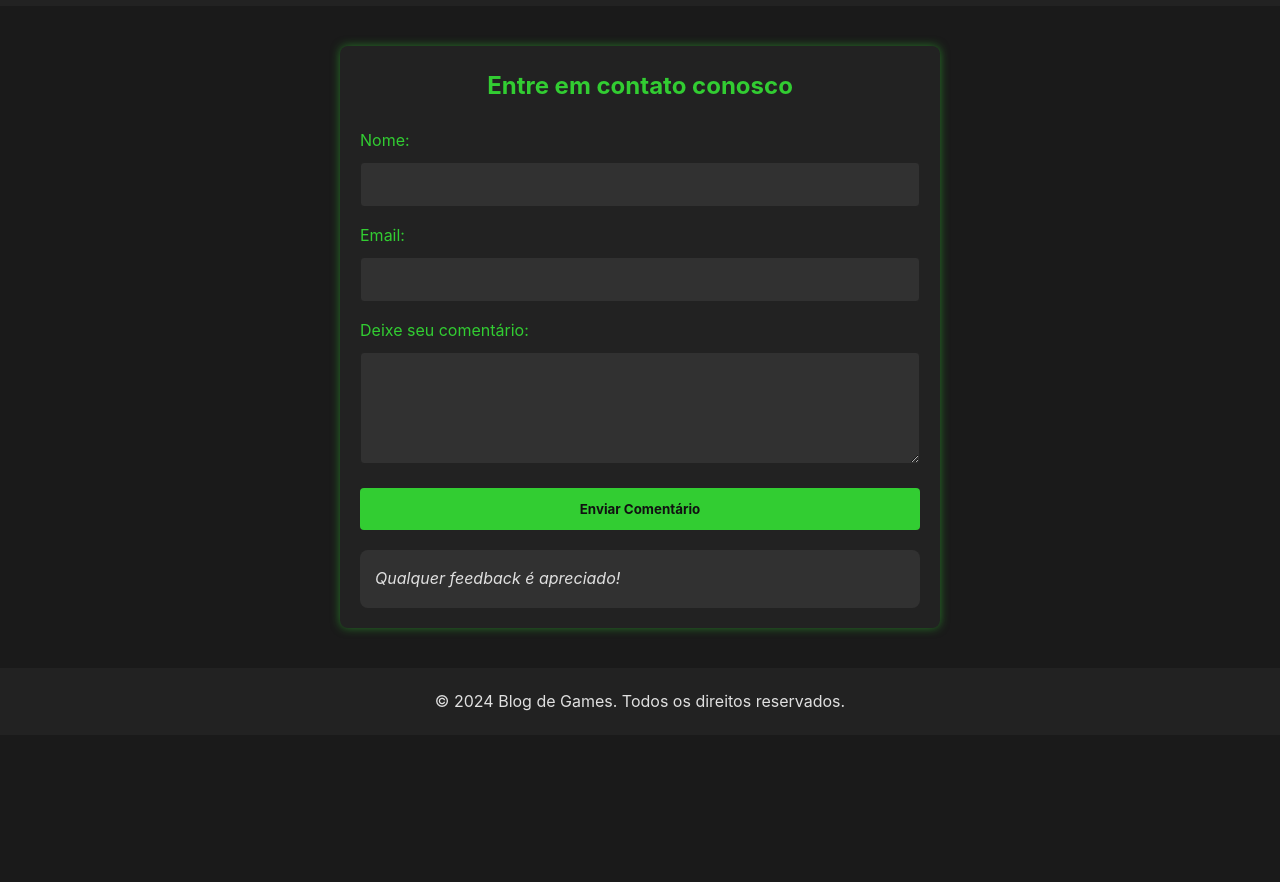
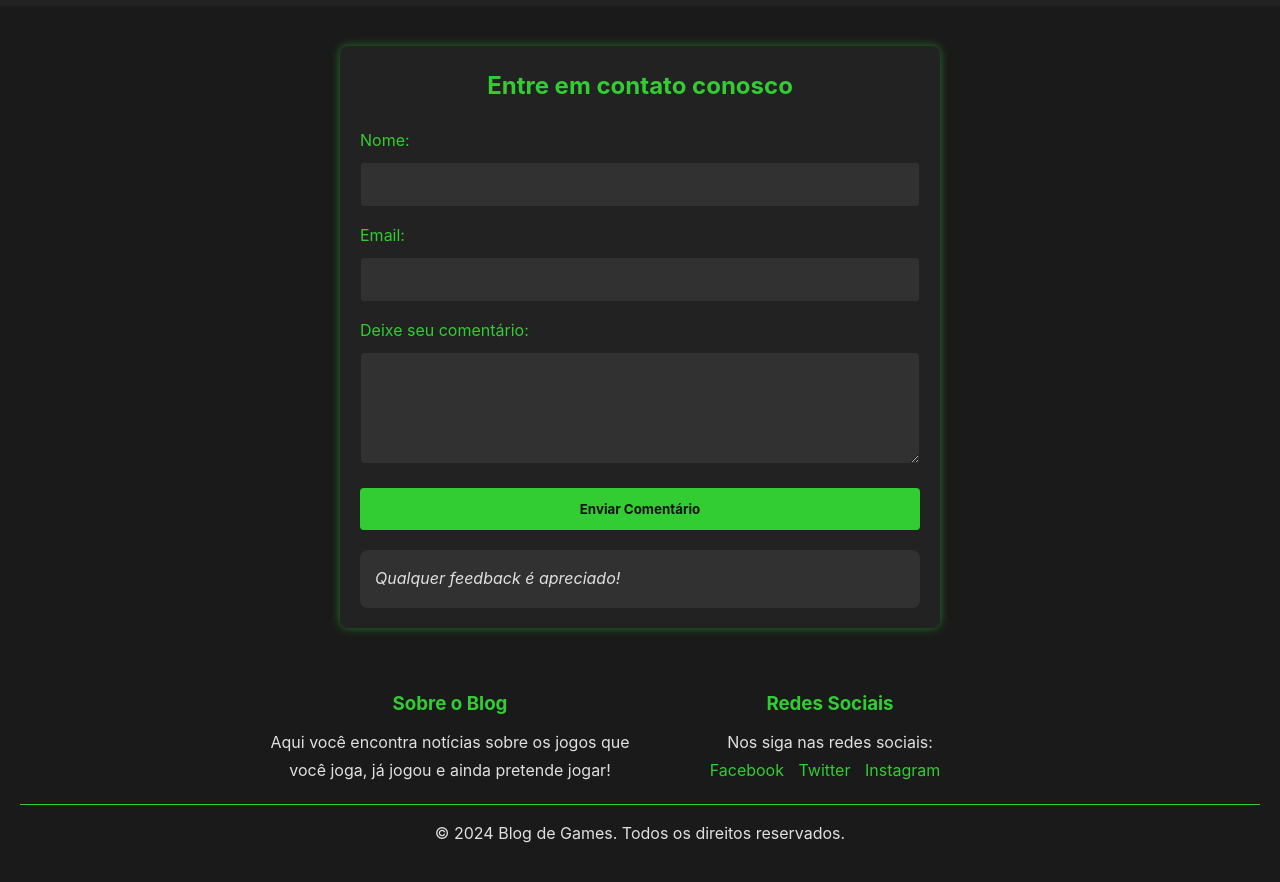
Before and after one commit to Lunarcano/ProjetoDevWeb, a plain HTML site: page BlogDevWeb-main/BlogDevWeb-main/contato.html in a window 1280 px wide. Shown: the part 142-1024 px from the top of the page. Before the commit the page ends 877 px from the top, so only its background shows below. Drawn offline with Linux system fonts and the light colour scheme.

Commit message:
Atualização 1.1 // Atualizações minimas no css

```diff
--- a/BlogDevWeb-main/BlogDevWeb-main/contato.html
+++ b/BlogDevWeb-main/BlogDevWeb-main/contato.html
@@ -49,8 +49,28 @@
     </section>
 
     <!-- Rodapé -->
-    <footer>
-        <p>&copy; 2024 Blog de Games. Todos os direitos reservados.</p>
+    <footer class="footer">
+        <div class="footer-content">
+
+            <!-- Sobre o Blog -->
+            <div class="footer-section about">
+                <h3>Sobre o Blog</h3>
+                <p>Aqui você encontra notícias sobre os jogos que você joga, já jogou e ainda pretende jogar!</p>
+            </div>
+
+            <!-- Redes Sociais -->
+            <div class="footer-section social">
+                <h3>Redes Sociais</h3>
+                <p>Nos siga nas redes sociais:</p>
+                <a href="https://www.facebook.com/unifavipwyden" class="social-link">Facebook</a>
+                <a href="#" class="social-link">Twitter</a>
+                <a href="https://www.instagram.com/unifavipwyden/" class="social-link">Instagram</a>
+            </div>
+        </div>
+
+        <div class="footer-bottom">
+            <p>&copy; 2024 Blog de Games. Todos os direitos reservados.</p>
+        </div>
     </footer>
     <script src="js/script.js"></script>
 </body>
--- a/BlogDevWeb-main/BlogDevWeb-main/css/styles.css
+++ b/BlogDevWeb-main/BlogDevWeb-main/css/styles.css
@@ -197,77 +197,6 @@ button{
     box-shadow: 0 0 10px var(--text-green);
 }
 
-/* Estilo do Rodapé */
-.footer {
-    background-color: var(--bg-grey);
-    color: var(--bg-white);
-    padding: 30px 0;
-}
-
-.footer-content {
-    display: flex;
-    justify-content: space-between;
-    max-width: 800px;
-    margin: 0 auto;
-    padding: 0 20px;
-}
-
-.footer-section {
-    flex: 1;
-    margin: 0 10px;
-}
-
-.footer-section h3 {
-    color: var(--text-green); /* Verde para títulos */
-    margin-bottom: 10px;
-}
-
-.footer-section p,
-.footer-section ul {
-    color: var(--text-white);
-}
-
-.footer-section ul {
-    list-style: none;
-    padding: 0;
-}
-
-.footer-section ul li {
-    margin-bottom: 8px;
-}
-
-.footer-section ul li a {
-    color: var(--text-white);
-    text-decoration: none;
-    transition: color 0.3s;
-}
-
-.footer-section ul li a:hover {
-    color: var(--text-purple); /* Roxo no hover */
-}
-
-.social-link {
-    display: inline-block;
-    color: var(--text-green); /* Verde para links de redes sociais */
-    margin-right: 10px;
-    text-decoration: none;
-    transition: color 0.3s;
-}
-
-.social-link:hover {
-    color: var(--text-purple); /* Roxo no hover */
-}
-
-/* Rodapé Inferior */
-.footer-bottom {
-    text-align: center;
-    padding: 15px 0;
-    border-top: 1px solid var(--text-green);
-    margin-top: 20px;
-    color: var(--text-white);
-}
-
-
 .noticias {
     max-width: 800px;
     margin: 0 auto;
@@ -286,7 +215,6 @@ button{
     margin-bottom: 20px;
     padding: 15px;
     background-color: var(--bg-black);
-    border-radius: 8px;
 }
 
 .noticia h3 {
@@ -357,10 +285,9 @@ header nav ul li a:hover {
 
 .review {
     background-color: var(--bg-black); /* Fundo mais escuro para cada review */
-    border: 1px solid var(--text-green); /* Borda verde */
-    border-radius: 8px;
     padding: 20px;
     margin-bottom: 20px;
+    border-radius: 8px;
     transition: transform 0.3s, box-shadow 0.3s;
 }
 
@@ -388,15 +315,6 @@ header nav ul li a:hover {
 
 .review a:hover {
     color: var(--text-purple); /* Roxo no hover do link */
-}
-
-/* Rodapé */
-footer {
-    background-color: var(--bg-grey);
-    color: var(--text-white);
-    padding: 20px;
-    text-align: center;
-    margin-top: 40px;
 }
 
 header {
@@ -492,11 +410,74 @@ nav ul li a:hover {
     font-style: italic;
 }
 
-/* Rodapé contato */
-footer {
-    background-color: var(--bg-black);
+/* Estilo do Rodapé */
+.footer {
+    background-color: var(--bg-grey);
     color: var(--text-white);
     padding: 20px;
     text-align: center;
     margin-top: 40px;
 }
+
+.footer-content {
+    display: flex;
+    justify-content: space-between;
+    max-width: 800px;
+    margin: 0 auto;
+    padding: 0 20px;
+}
+
+.footer-section {
+    flex: 1;
+    margin: 0 10px;
+}
+
+.footer-section h3 {
+    color: var(--text-green); /* Verde para títulos */
+    margin-bottom: 10px;
+}
+
+.footer-section p,
+.footer-section ul {
+    color: var(--text-white);
+}
+
+.footer-section ul {
+    list-style: none;
+    padding: 0;
+}
+
+.footer-section ul li {
+    margin-bottom: 8px;
+}
+
+.footer-section ul li a {
+    color: var(--text-white);
+    text-decoration: none;
+    transition: color 0.3s;
+}
+
+.footer-section ul li a:hover {
+    color: var(--text-purple); /* Roxo no hover */
+}
+
+.social-link {
+    display: inline-block;
+    color: var(--text-green); /* Verde para links de redes sociais */
+    margin-right: 10px;
+    text-decoration: none;
+    transition: color 0.3s;
+}
+
+.social-link:hover {
+    color: var(--text-purple); /* Roxo no hover */
+}
+
+/* Rodapé Inferior */
+.footer-bottom {
+    text-align: center;
+    padding: 15px 0;
+    border-top: 1px solid var(--text-green);
+    margin-top: 20px;
+    color: var(--text-white);
+}
```
Also changed, not shown: BlogDevWeb-main/BlogDevWeb-main/noticias.html (+4 -1 lines), BlogDevWeb-main/BlogDevWeb-main/variedades.html (+1 -1 lines).
